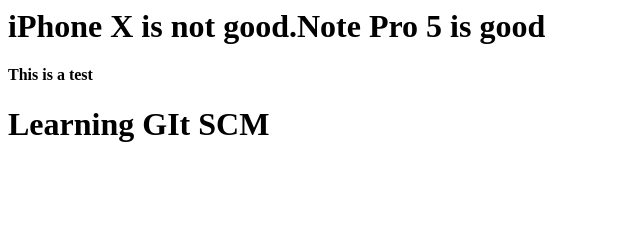
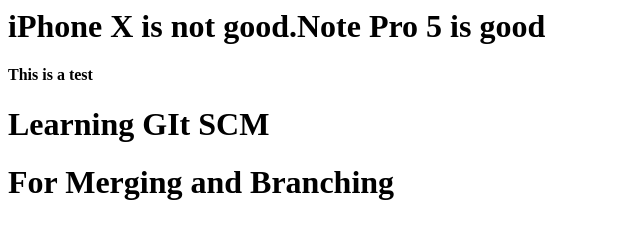
Before and after one commit to anusumanth/devopstraining, a plain HTML site: page index.html in a window 1280 px wide. Shown: the whole page, without its empty margins (0-640 px from the left). Drawn offline with Linux system fonts and the light colour scheme.

Commit message:
Updated for testing merge

```diff
--- a/index.html
+++ b/index.html
@@ -1,3 +1,4 @@
 <h1>iPhone X is not good.Note Pro 5 is good</h1>
 <b>This is a test</b>
 <h1>Learning GIt SCM</h1>
+<h1>For Merging and Branching</h1>
```
